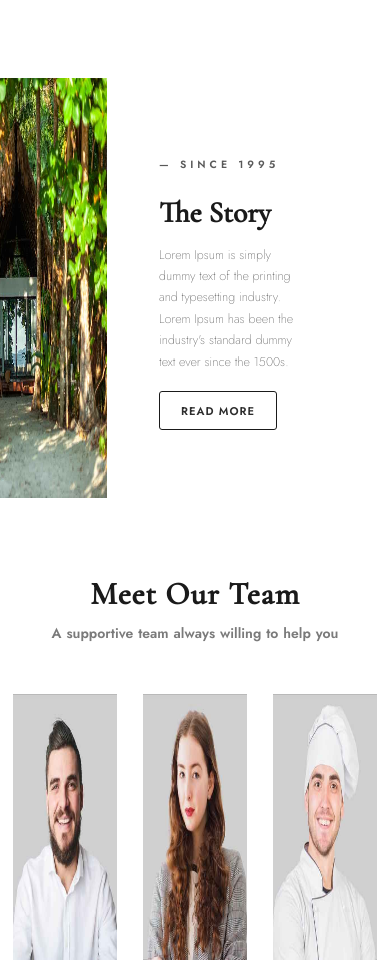
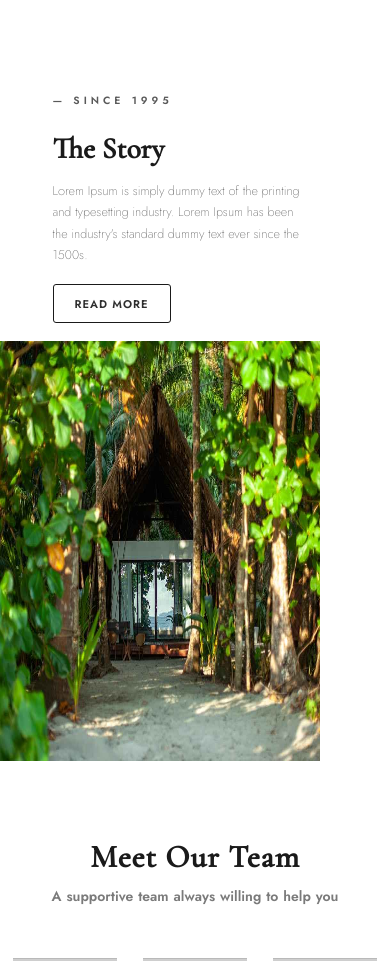
Before and after one commit to kennydageek/nuss-website, a website: page about.html in a window 390 px wide. Shown: the part 1740-2701 px from the top of the page. Drawn offline with nearby package versions, Linux system fonts and the light colour scheme.

Commit message:
about-story responsive

```diff
--- a/sass/components/_mediasnippet.scss
+++ b/sass/components/_mediasnippet.scss
@@ -80,3 +80,18 @@
     width: 100% !important;
   }
 }
+
+@media (max-width: 768px) {
+  .about-story-container {
+    flex-wrap: wrap-reverse;
+    margin-left: 10rem;
+  }
+
+  .about-story__title {
+    margin-top: 2rem;
+  }
+
+  .about-story-imgbox {
+    margin-top: 4rem;
+  }
+}
```
Also changed, not shown: css/style.css.
